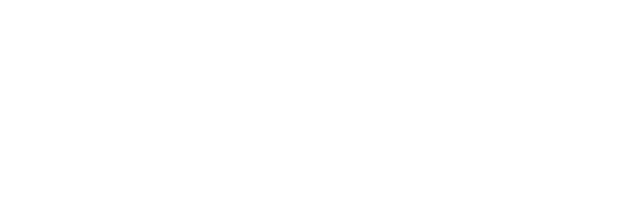
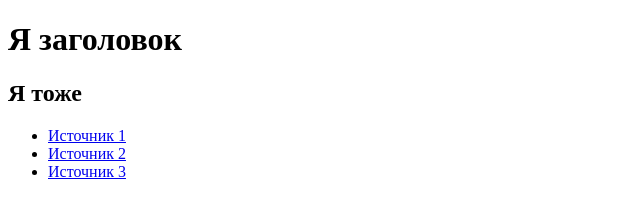
Before and after one commit to HopeLegend/task-html, a website: page src/index.html in a window 1280 px wide. Shown: the whole page, without its empty margins (0-640 px from the left). Drawn offline with Linux system fonts and the light colour scheme.

Commit message:
Update index.html

```diff
--- a/src/index.html
+++ b/src/index.html
@@ -1,7 +1,17 @@
 <!DOCTYPE html>
 <html lang="en">
-    <head>
-        <title>HTML</title>
-    </head>
-    <body></body>
+<head>
+    <meta charset="UTF-8">
+    <meta name="viewport" content="width=device-width, initial-scale=1.0">
+    <title>HTML</title>
+</head>
+<body>
+    <h1>Я заголовок</h1>
+    <h2>Я тоже</h2>
+    <ul>
+        <li><a href="https://lms.crafted.su/unix-course/2024-ivt-3/docs/course/05-managing-services/03-using-ssh/">Источник 1</a></li>
+        <li><a href="https://stepik.org/">Источник 2</a></li>
+        <li><a href="https://git-scm.com/downloads/win">Источник 3</a></li>
+    </ul>
+</body>
 </html>
```
